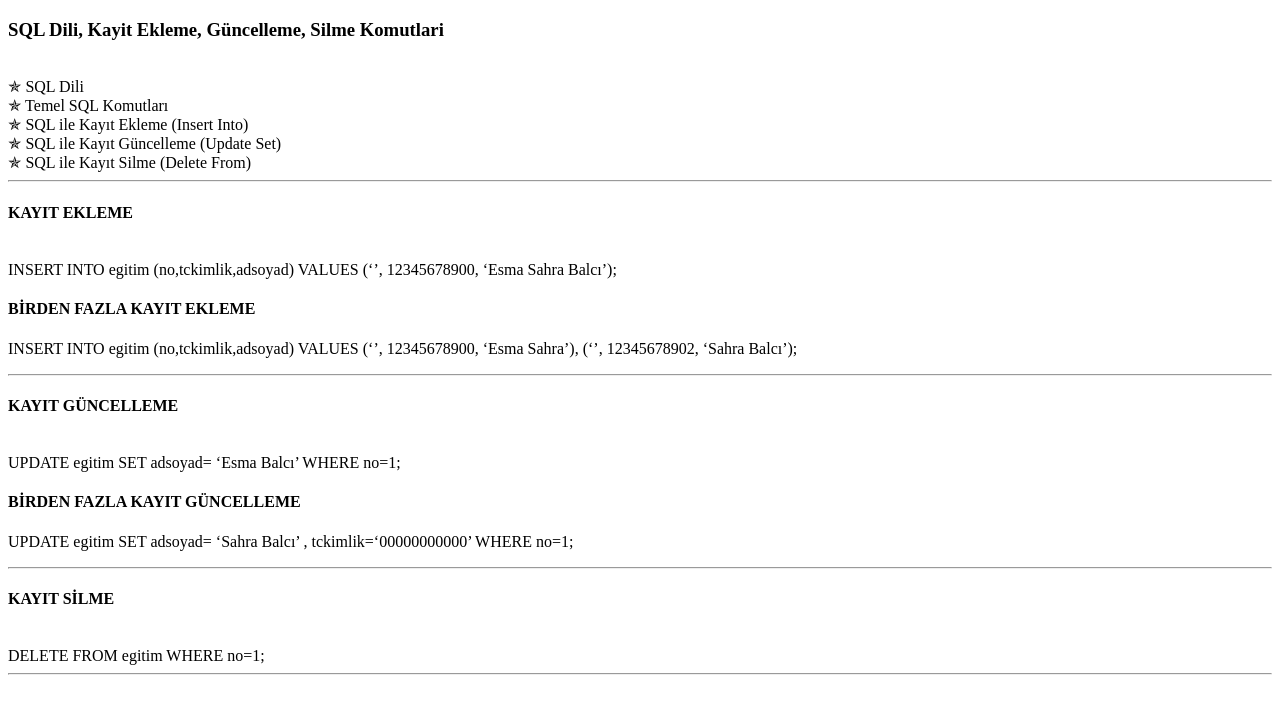
After one commit to E-Sahra-B/Php, a PHP site: page /php/32Ders.php in a window 1280 px wide. The commit adds this page. Shown: the top 714 px of the page. Run offline with PHP 8.4, Linux system fonts and the light colour scheme.

Commit message:
33DersNotları
33DersNotları

```diff
--- a/29Ders.php
+++ b/29Ders.php
@@ -10,6 +10,9 @@
 
 <body>
     <h3>Veritabanina Giriş, Veritabanlari, Tablolar, Alanlar </h3>
+    <br>✯ Veritabanına Giriş
+    <br>✯ Veritabanı, Tablo ve Alan Yapıları
+    <br>✯ MySQL Veri Türleri (Metin, Tam Sayı, Ondalık Sayı, Zaman)
     <hr>
     <h4>Metin Veri Tipleri</h4>
     <table>
--- a/30Ders.php
+++ b/30Ders.php
@@ -10,7 +10,8 @@
 
 <body>
     <h3>PHPMyAdmin Veritabani Yönetim Sistemi Kullanimi</h3>
-
+    <br>✯ Veritabanı Yönetim Sistemleri
+    <br>✯ PHPMyAdmin Kullanımı
     <hr>
     <?php
     ?>
--- /dev/null
+++ b/32Ders.php
@@ -0,0 +1,35 @@
+<!DOCTYPE html>
+<html lang="tr">
+
+<head>
+    <meta charset="UTF-8">
+    <meta http-equiv="X-UA-Compatible" content="IE=edge">
+    <meta name="viewport" content="width=device-width, initial-scale=1.0">
+    <title>SQL Dili, Kayit Ekleme, Güncelleme, Silme Komutlari</title>
+</head>
+
+<body>
+    <h3>SQL Dili, Kayit Ekleme, Güncelleme, Silme Komutlari</h3>
+    <br>✯ SQL Dili
+    <br>✯ Temel SQL Komutları
+    <br>✯ SQL ile Kayıt Ekleme (Insert Into)
+    <br>✯ SQL ile Kayıt Güncelleme (Update Set)
+    <br>✯ SQL ile Kayıt Silme (Delete From)
+    <hr>
+    <h4>KAYIT EKLEME</h4>
+    <br>INSERT INTO egitim (no,tckimlik,adsoyad) VALUES (‘’, 12345678900, ‘Esma Sahra Balcı’);
+    <h4>BİRDEN FAZLA KAYIT EKLEME</h4>
+    <p>INSERT INTO egitim (no,tckimlik,adsoyad) VALUES (‘’, 12345678900, ‘Esma Sahra’),
+        (‘’, 12345678902, ‘Sahra Balcı’);</p>
+    <hr>
+    <h4>KAYIT GÜNCELLEME</h4>
+    <br>UPDATE egitim SET adsoyad= ‘Esma Balcı’ WHERE no=1;
+    <h4>BİRDEN FAZLA KAYIT GÜNCELLEME</h4>
+    <p>UPDATE egitim SET adsoyad= ‘Sahra Balcı’ , tckimlik=‘00000000000’ WHERE no=1;</p>
+    <hr>
+    <h4>KAYIT SİLME</h4>
+    <br>DELETE FROM egitim WHERE no=1;
+    <hr>
+</body>
+
+</html>
```
Also changed, not shown: 31Ders.php (+11 -0 lines).
